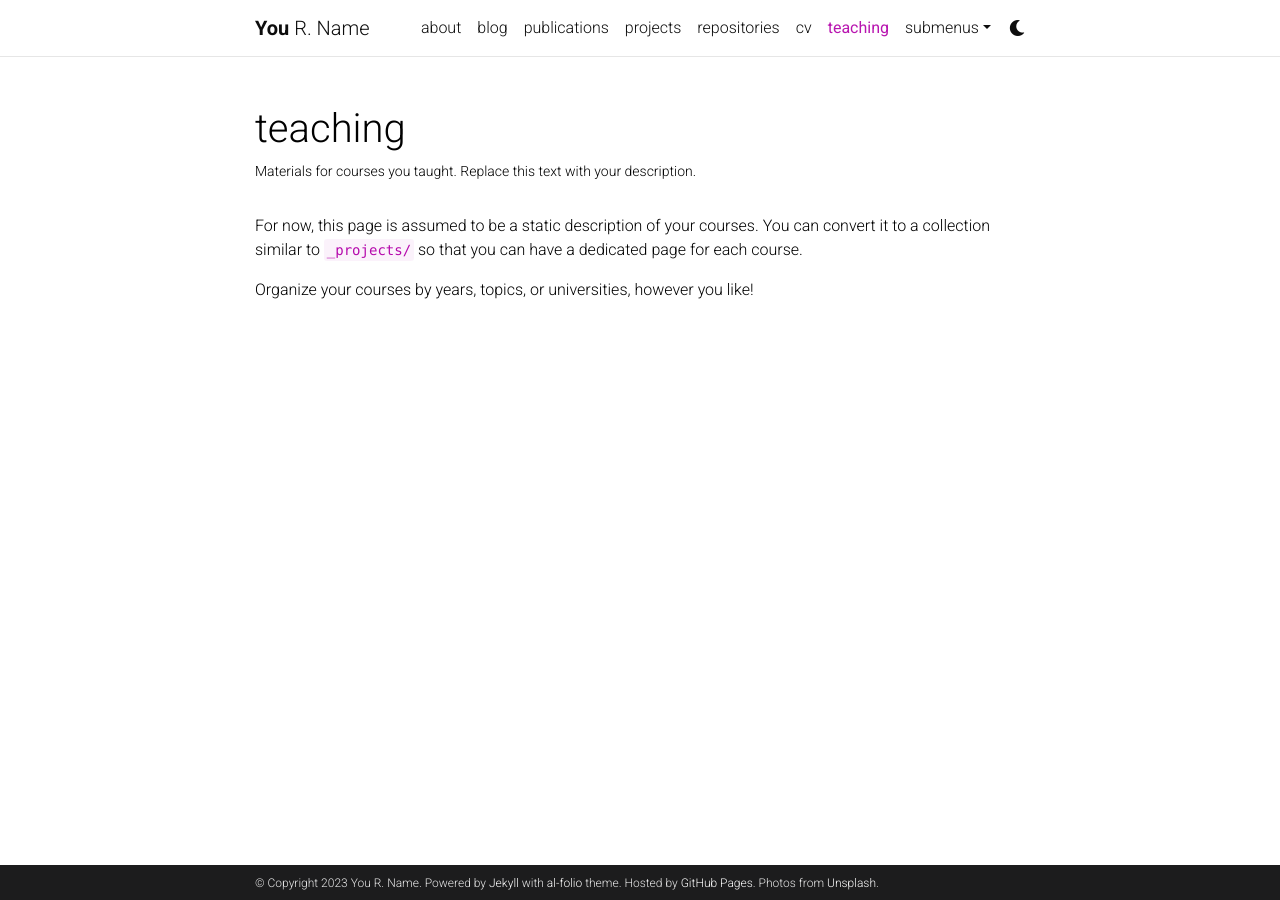
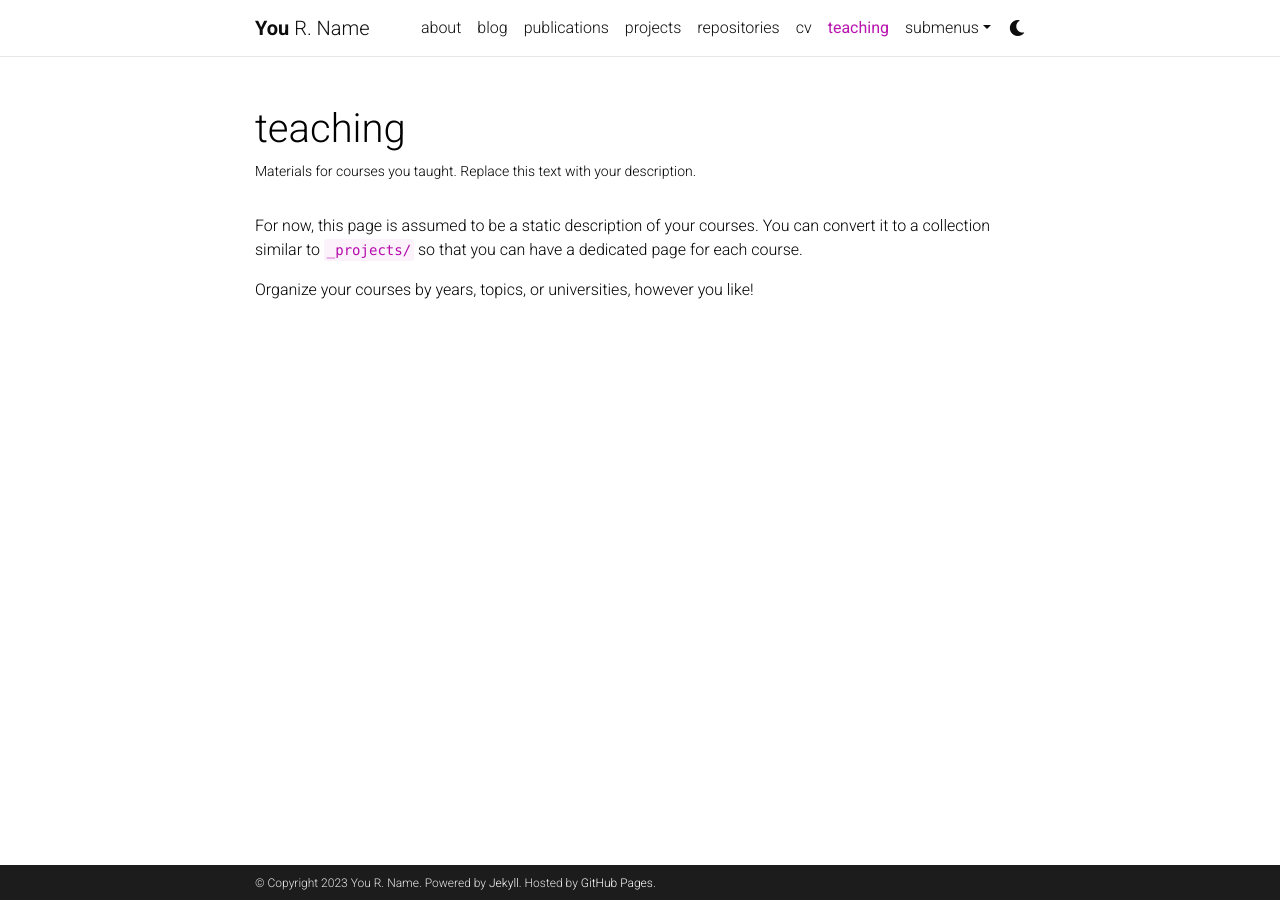
Before and after one commit to jnj256/jnj256.github.io, a Jekyll site: the page built from _pages/teaching.md, in a window 1280 px wide. Built offline with Jekyll 4.4.1, drawn with Linux system fonts in a browser that asks for light colours; comment, search, counter and statistics services are not loaded; a style sheet for code colours, icons or effects is not loaded.

Commit message:
basic update from template

```diff
--- a/_config.yml
+++ b/_config.yml
@@ -10,16 +10,15 @@
 description: > # the ">" symbol means to ignore newlines until "footer_text:"
   A simple, whitespace theme for academics. Based on [*folio](https://github.com/bogoli/-folio) design.
 footer_text: >
-  Powered by <a href="https://jekyllrb.com/" target="_blank">Jekyll</a> with <a href="https://github.com/alshedivat/al-folio">al-folio</a> theme.
+  Powered by <a href="https://jekyllrb.com/" target="_blank">Jekyll</a>.
   Hosted by <a href="https://pages.github.com/" target="_blank">GitHub Pages</a>.
-  Photos from <a href="https://unsplash.com" target="_blank">Unsplash</a>.
 keywords: jekyll, jekyll-theme, academic-website, portfolio-website  # add your own keywords or leave empty
 
 lang: en # the language of your site (for example: en, fr, cn, ru, etc.)
 icon: ⚛️  # the emoji used as the favicon (alternatively, provide image name in /assets/img/)
 
-url: https://alshedivat.github.io # the base hostname & protocol for your site
-baseurl: /al-folio # the subpath of your site, e.g. /blog/
+url: https://jnj256.github.io # the base hostname & protocol for your site
+baseurl: /blog # the subpath of your site, e.g. /blog/
 last_updated: false # set to true if you want to display last updated in the footer
 impressum_path:  # set to path to include impressum link in the footer, use the same path as permalink in a page, helps to conform with EU GDPR
 
```
